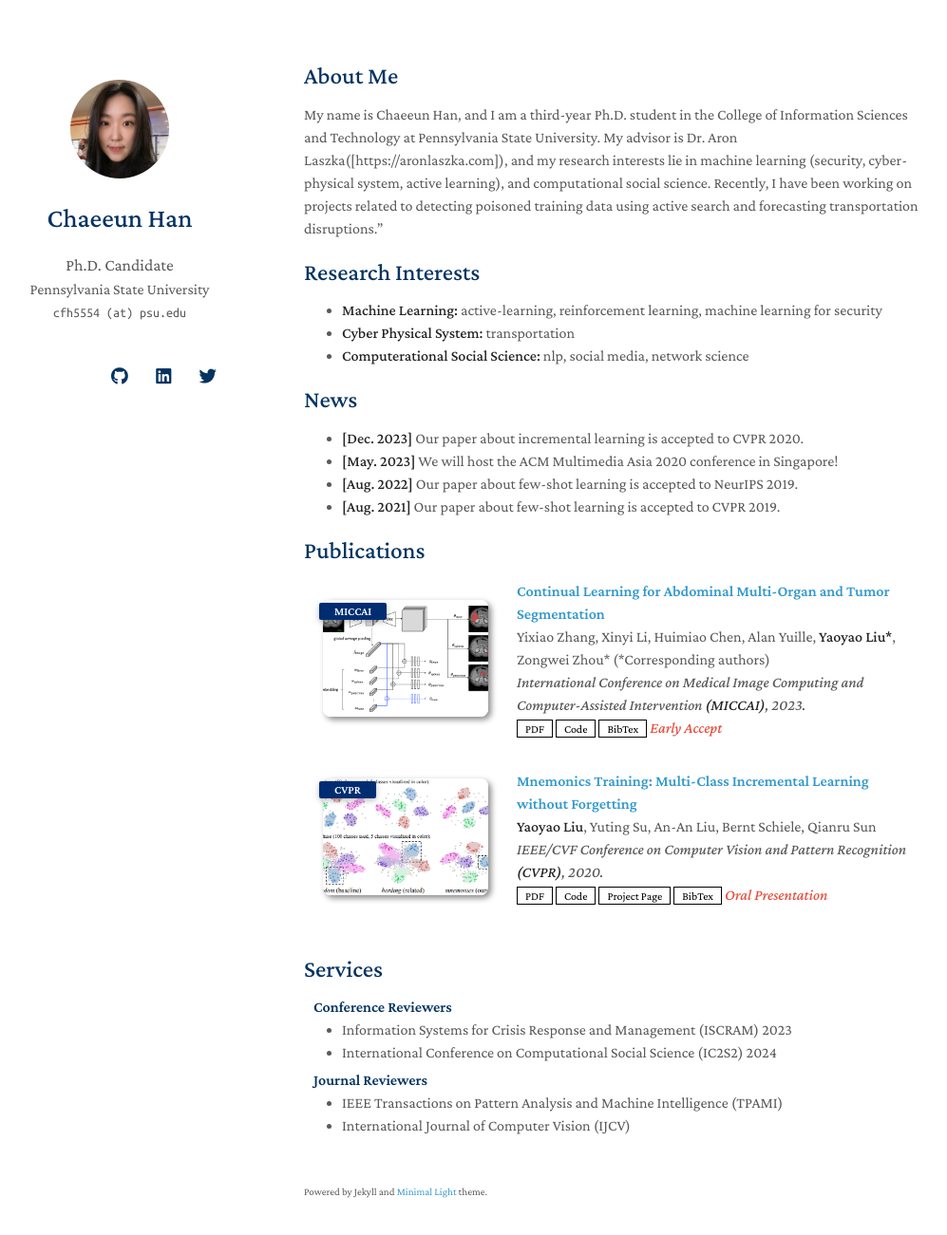
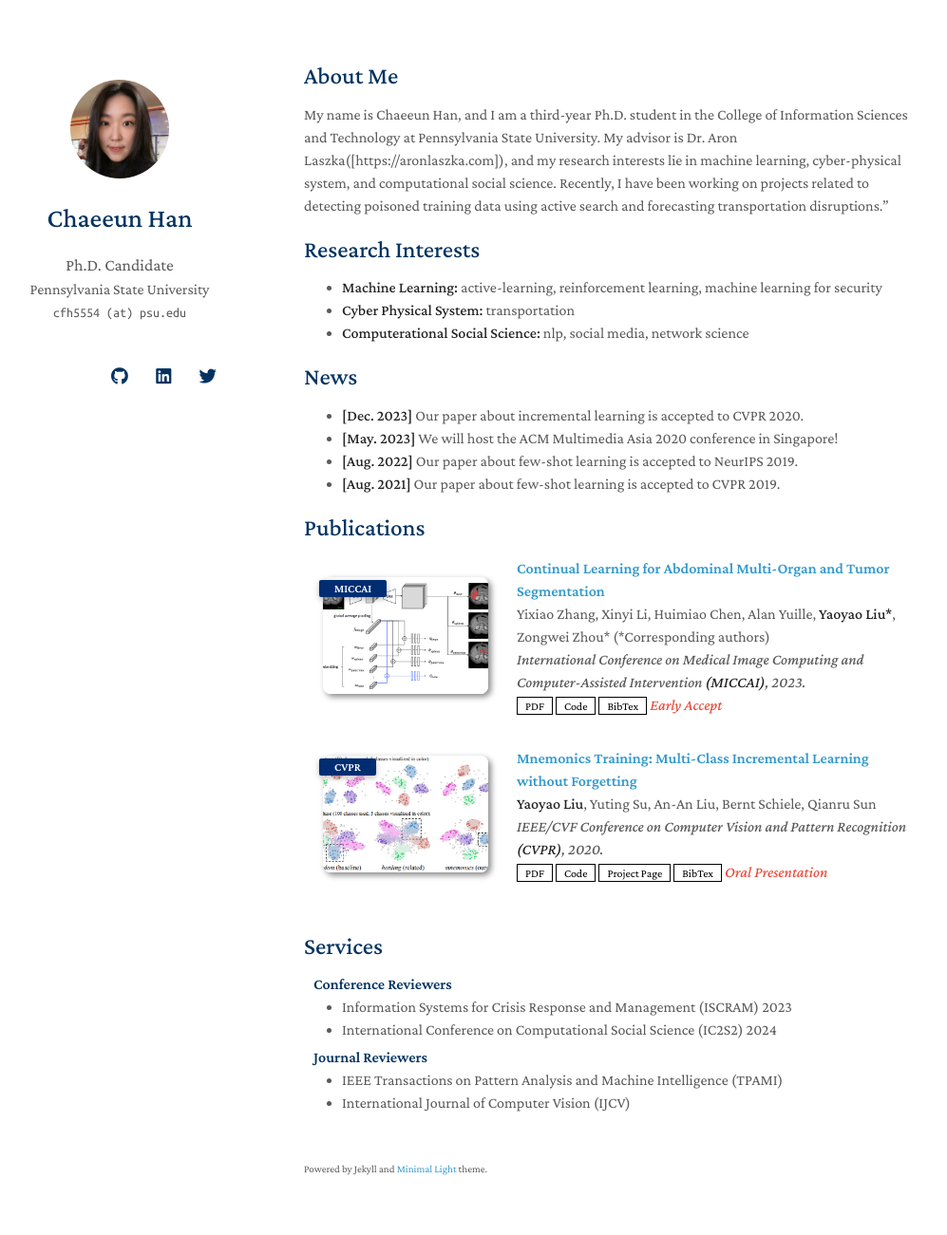
Before and after one commit to chaeeun-h/chaeeun-h.github.io, a Jekyll site: the page built from index.md, in a window 1280 px wide and 1336 px high. Shown: the top 1301 px of the window at 95% size, without its empty margins (150-1147 px from the left). Built offline with Jekyll 4.4.1, drawn with Linux system fonts in a browser that asks for light colours; nearby versions of some CDN libraries; a style sheet for code colours, icons or effects is not loaded; our own code applies the rules of GitHub Pages for plain Markdown files.

Commit message:
Update index.md

```diff
--- a/index.md
+++ b/index.md
@@ -4,7 +4,7 @@
 
 ## About Me
 
-My name is Chaeeun Han, and I am a third-year Ph.D. student in the College of Information Sciences and Technology at Pennsylvania State University. My advisor is Dr. Aron Laszka([https://aronlaszka.com]), and my research interests lie in machine learning (security, cyber-physical system, active learning), and computational social science. Recently, I have been working on projects related to detecting poisoned training data using active search and forecasting transportation disruptions."
+My name is Chaeeun Han, and I am a third-year Ph.D. student in the College of Information Sciences and Technology at Pennsylvania State University. My advisor is Dr. Aron Laszka([https://aronlaszka.com]), and my research interests lie in machine learning, cyber-physical system, and computational social science. Recently, I have been working on projects related to detecting poisoned training data using active search and forecasting transportation disruptions."
 
 ## Research Interests
 
```
